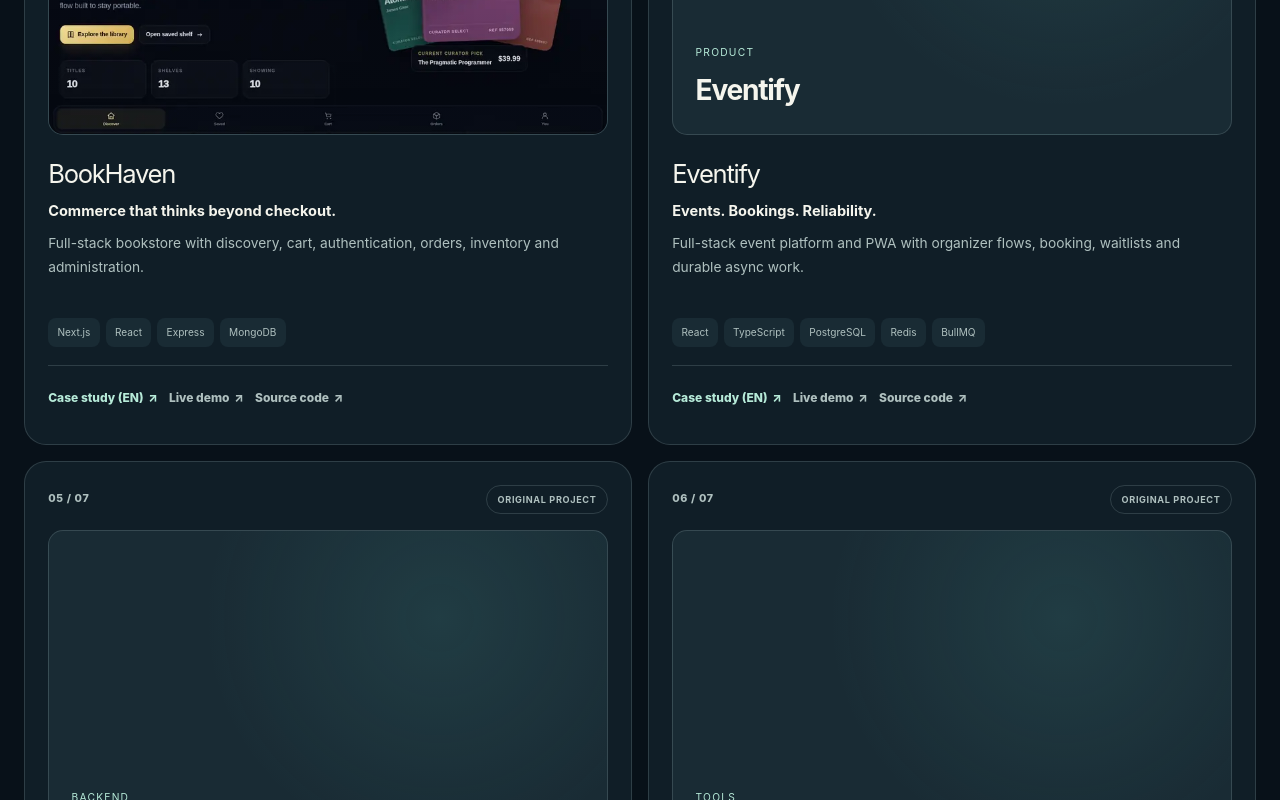
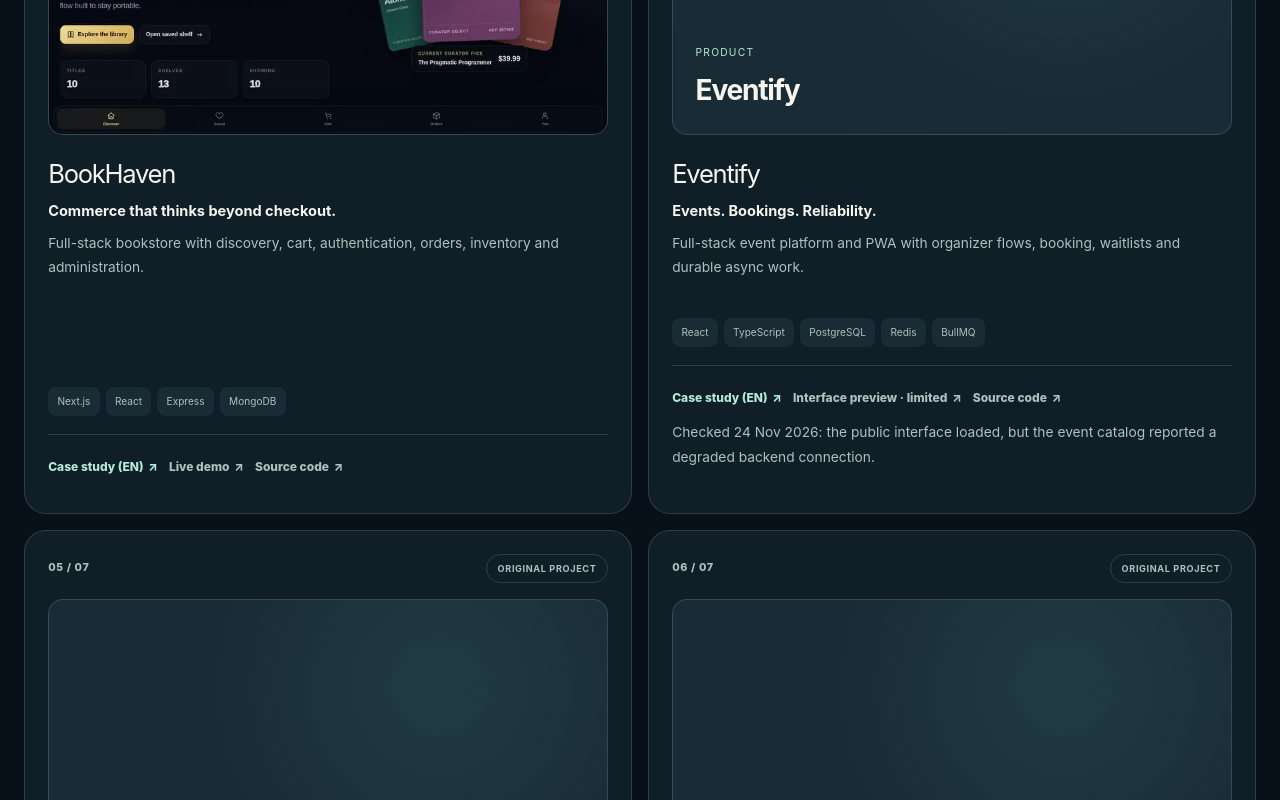
Before and after one commit to rahman-997/portfolio, a Next.js app: page / in a window 1280 px wide. Shown: the part 2618-3418 px from the top of the page. Built offline with nearby package versions, Linux system fonts and the light colour scheme.

Commit message:
feat(ux): label Eventify as limited public preview with dated multilingual status

```diff
--- a/app/experience/ProjectExplorer.tsx
+++ b/app/experience/ProjectExplorer.tsx
@@ -76,7 +76,7 @@ export default function ProjectExplorer({locale}:{locale:Locale}) {
       <span className={styles.projectSearchHint}>{searchCopy.hint}</span>
     </div>
     <div className={styles.projectGrid} id="portfolio-project-results">
-      {filtered.map((p,index)=><article className={styles.project} key={p.id}>
+      {filtered.map((p,index)=><article className={styles.project} key={p.id} data-project-id={p.id}>
         <div className={styles.cardTop}>
           <span className={styles.projectNumber}>{String(index+1).padStart(2,"0")} / {String(filtered.length).padStart(2,"0")}</span>
           <span className={p.original?styles.originalTag:styles.forkTag}>{p.original?t.original:t.fork}</span>
@@ -88,9 +88,10 @@ export default function ProjectExplorer({locale}:{locale:Locale}) {
         <div className={styles.pillRow}>{p.stack.map(v=><span key={v}>{v}</span>)}</div>
         <div className={styles.projectActions}>
           {p.study?<a href={p.study} className={styles.projectPrimary}>{t.caseStudy}<span aria-hidden="true">↗</span></a>:null}
-          {p.demo?<a href={p.demo} target="_blank" rel="noopener noreferrer">{t.live}<span aria-hidden="true">↗</span></a>:null}
+          {p.demo?<a href={p.demo} target="_blank" rel="noopener noreferrer">{p.demoNotice ? ({en:"Interface preview · limited",ar:"معاينة الواجهة · محدودة",tr:"Arayüz önizlemesi · sınırlı"}[locale]) : t.live}<span aria-hidden="true">↗</span></a>:null}
           <a href={p.source} target="_blank" rel="noopener noreferrer">{t.source}<span aria-hidden="true">↗</span></a>
         </div>
+        {p.demoNotice ? <p className={styles.projectDemoNotice} data-demo-notice>{p.demoNotice[locale]}</p> : null}
       </article>)}
     </div>
     {filtered.length === 0 ? <div className={styles.projectEmpty} data-empty-project-results role="status">
```
